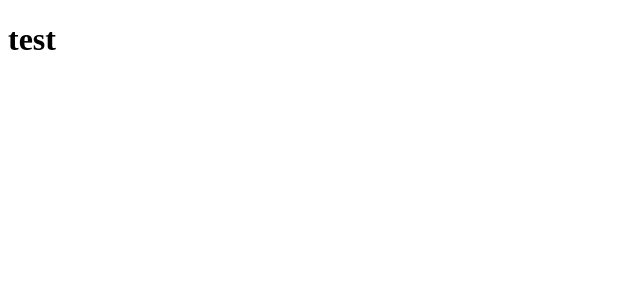
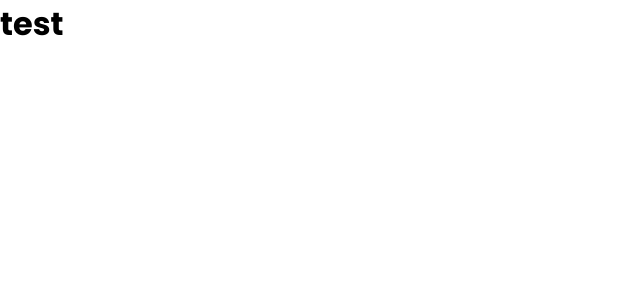
Before and after one commit to GSG-G11/e-store, a React (Create React App) app in the folder client/: page / in a window 1280 px wide. Shown: the top 300 px of the page, without its empty margins (0-640 px from the left). Built offline with nearby package versions, Linux system fonts and the light colour scheme.

Commit message:
Added global css rules Relates #29

```diff
--- a/client/src/index.css
+++ b/client/src/index.css
@@ -0,0 +1,35 @@
+* {
+  padding: 0;
+  margin: 0;
+  box-sizing: border-box;
+  font-family: 'Poppins', sans-serif;
+}
+
+.container {
+  padding-inline: 15px;
+  margin-inline: auto;
+}
+
+@media (min-width: 567px) {
+  .container {
+    width: 550px;
+  }
+}
+
+@media (min-width: 768px) {
+  .container {
+    width: 750px;
+  }
+}
+
+@media (min-width: 992px) {
+  .container {
+    width: 950px;
+  }
+}
+
+@media (min-width: 1200px) {
+  .container {
+    width: 1150px;
+  }
+}
```
